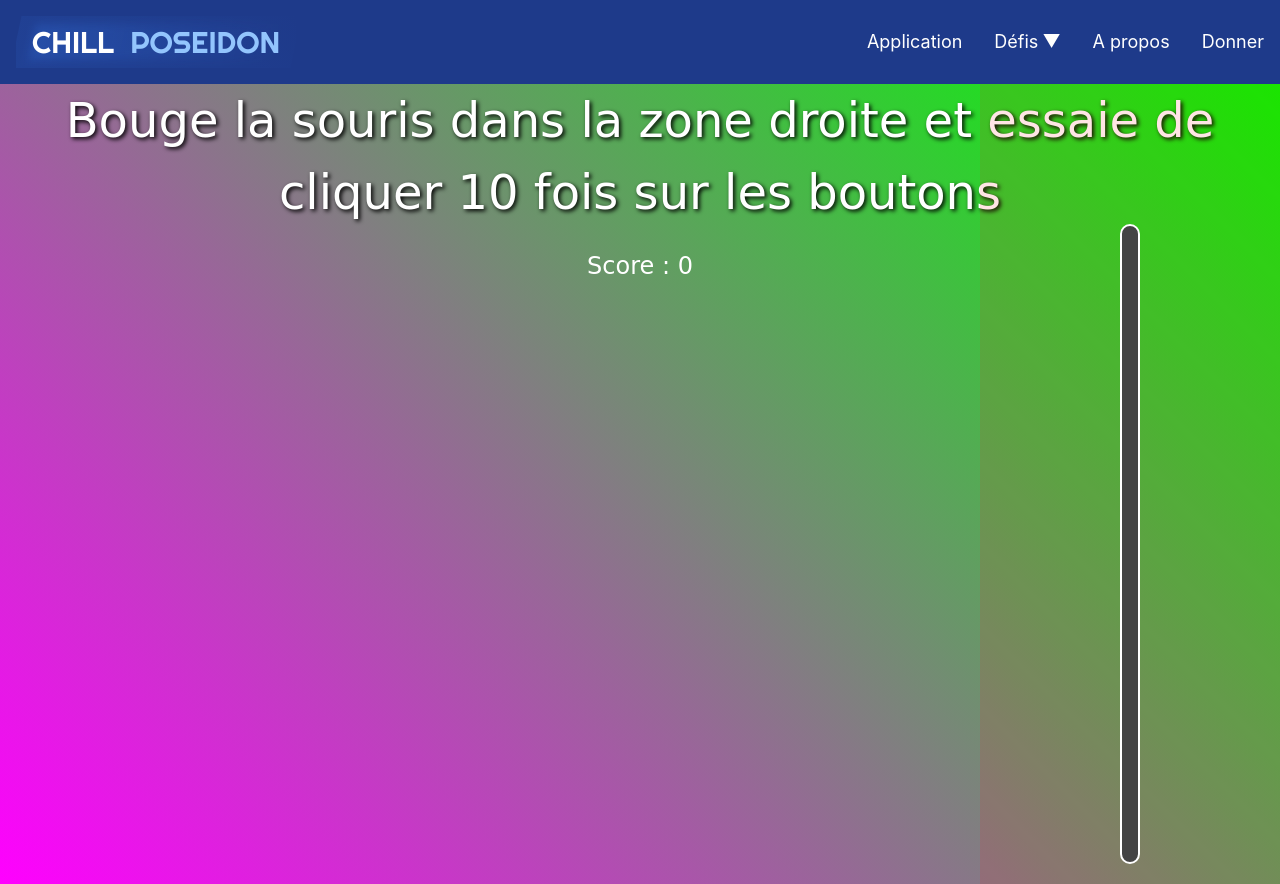
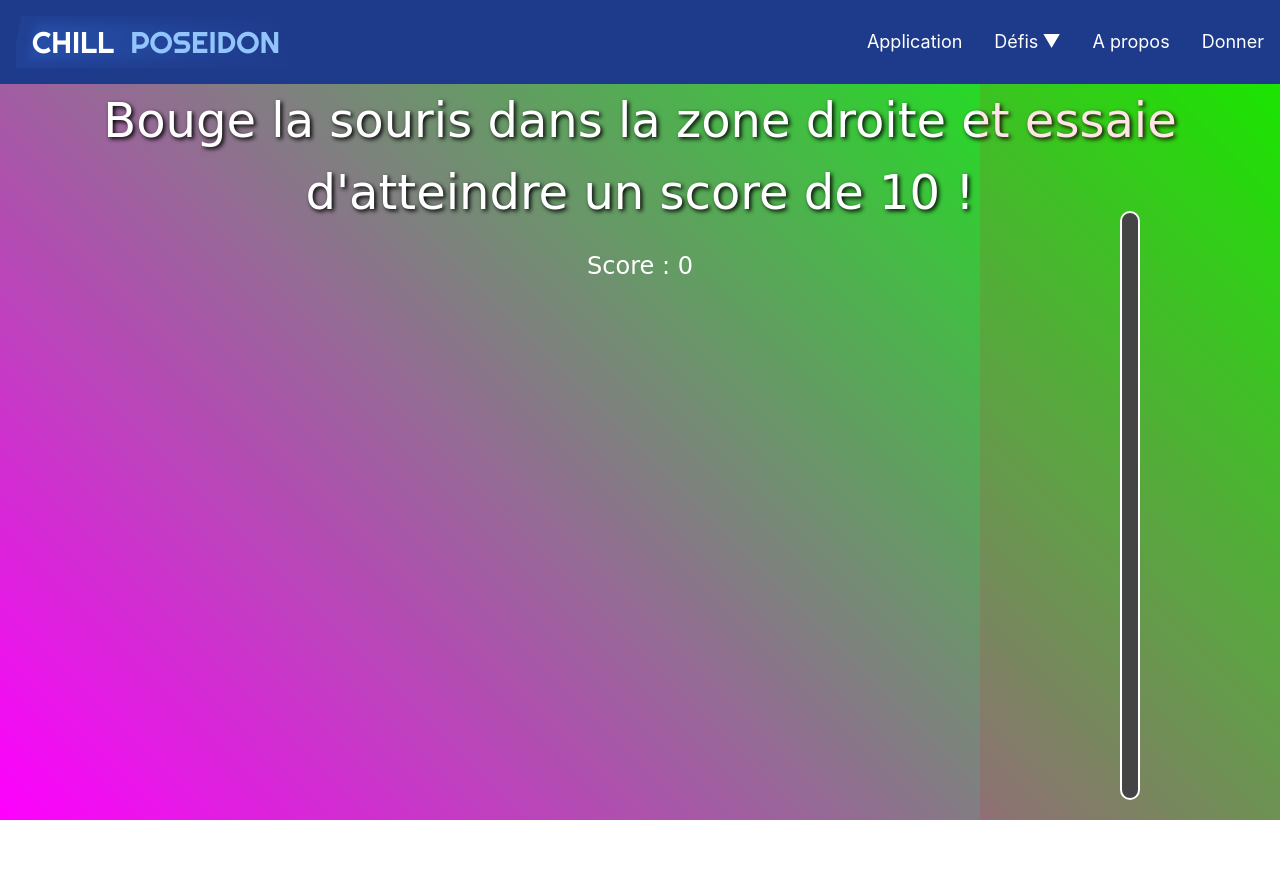
Before and after one commit to achrafElFaiq/LANUITDINFO, a Vue app: page /defis/cookie-cauchemar in a window 1280 px wide. After the commit the page ends 820 px from the top, so only its background shows below. Built offline with nearby package versions, Linux system fonts and the light colour scheme.

Commit message:
maj cookie cauchemar

```diff
--- a/src/components/CookieCauchemar.vue
+++ b/src/components/CookieCauchemar.vue
@@ -1,6 +1,6 @@
 <template>
   <div class="app" @mousemove="fillGauge">
-    <h1 id="title">Bouge la souris dans la zone droite et essaie de cliquer 10 fois sur les boutons</h1>
+    <h1 id="title">Bouge la souris dans la zone droite et essaie d'atteindre un score de 10 !</h1>
     <div id="right-zone">
       <div id="gauge-container">
         <div id="gauge" :style="{ height: gaugeProgress + '%' }"></div>
@@ -142,7 +142,7 @@ export default {
   font-family: Comic Sans MS, cursive;
   text-align: center;
   overflow: hidden;
-  height: 100vh;
+  height: 92vh;
   position: relative;
 }
 
```
